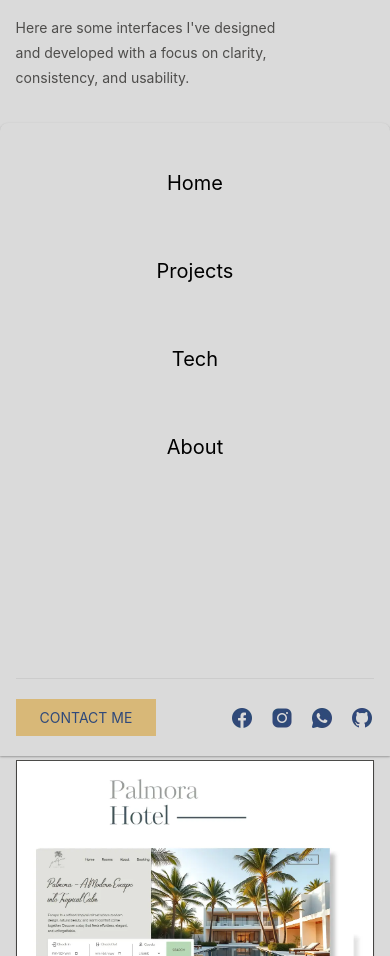
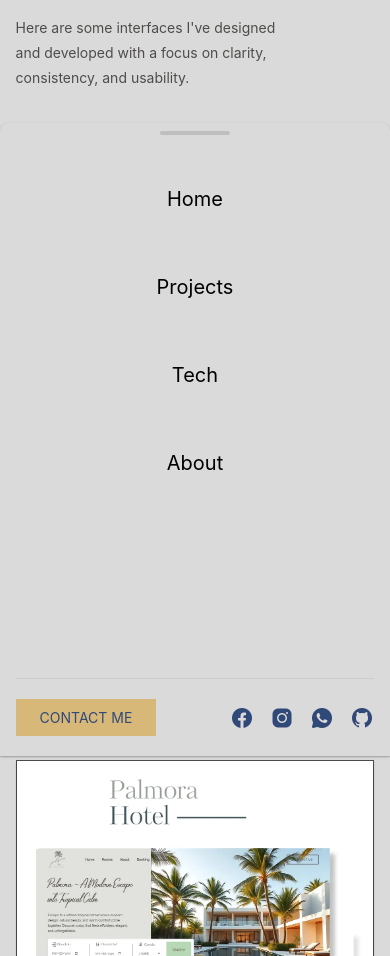
Before and after one commit to Naoufelndj/Portfolio, a React (Vite) app: page / in a window 390 px wide. Shown: the part 932-1888 px from the top of the page. Built offline with nearby package versions, Linux system fonts and the light colour scheme; a web font is replaced by a local one.

Commit message:
added navbar idea

```diff
--- a/src/components/Navbar/Navbar.css
+++ b/src/components/Navbar/Navbar.css
@@ -28,6 +28,17 @@ header .right .nav-links {
   justify-content: flex-end;
   align-items: center;
   gap: var(--space-6);
+}
+
+header .mobile-nav .drawer-handle {
+  position: absolute;
+  top: var(--space-1);
+  left: 50%;
+  transform: translateX(-50%);
+  height: 4px;
+  width: 18%;
+  background-color: #bfbfbf;
+  border-radius: 4px;
 }
 
 header .right .nav-links a {
@@ -108,7 +119,7 @@ header .right .open-list img {
     flex-direction: column;
     justify-content: space-between;
     align-items: center;
-    padding: var(--space-6) 4% var(--space-2-5);
+    padding: var(--space-8) 4% var(--space-2-5);
   }
 
   header .mobile-nav .top ul {
--- a/src/components/Navbar/Navbar.jsx
+++ b/src/components/Navbar/Navbar.jsx
@@ -12,6 +12,18 @@ import githubIcon from "../../assets/icons/social/github-dark.webp";
 
 function Navbar() {
   const [menuOpen, setMenuOpen] = useState(false);
+  const [startY, setStartY] = useState(null);
+
+  const handleTouchStart = (e) => setStartY(e.touches[0].clientY);
+
+  const handleTouchMove = (e) => {
+    if (!startY) return;
+    const currentY = e.touches[0].clientY;
+    if (currentY - startY > 80) {
+      setMenuOpen(false);
+      setStartY(null);
+    }
+  };
 
   return (
     <header>
@@ -37,7 +49,14 @@ function Navbar() {
         </ul>
 
         {/* Mobile */}
-        <div className={`mobile-nav ${menuOpen ? "open" : ""}`}>
+        <div
+          className={`mobile-nav ${menuOpen ? "open" : ""}`}
+          onTouchStart={handleTouchStart}
+          onTouchMove={handleTouchMove}
+        >
+          {/* Drawer handle */}
+          <div className="drawer-handle"></div>
+
           <div className="top">
             <ul>
               <li>
```
